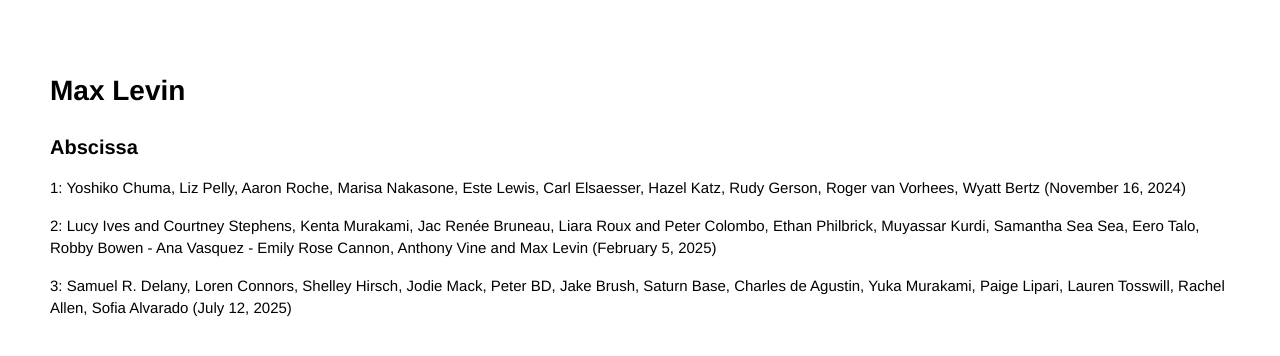
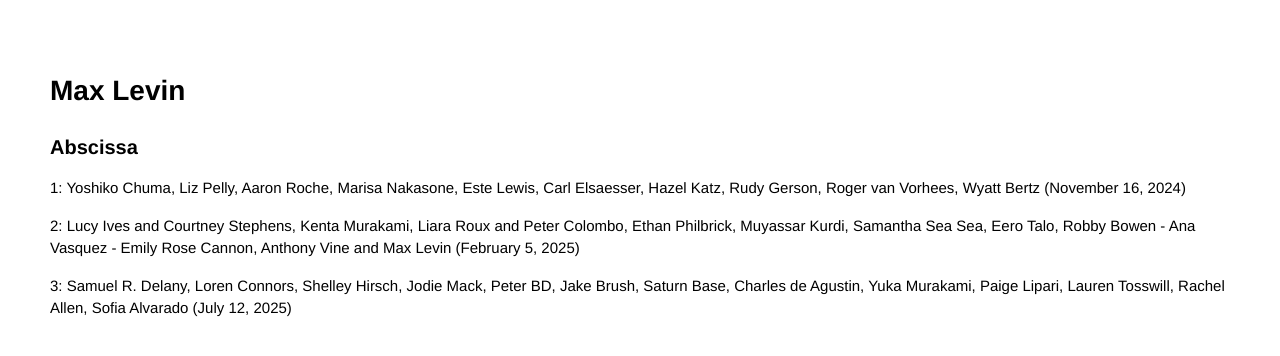
Before and after one commit to minicreative/maxlevin.me, a Jekyll site: the page built from _subpages/abscissa.markdown, in a window 1280 px wide. Shown: the top 356 px of the page. Built offline with Jekyll 4.4.1, drawn with Linux system fonts in a browser that asks for light colours.

Commit message:
Updated Abscissa

```diff
--- a/_subpages/abscissa.markdown
+++ b/_subpages/abscissa.markdown
@@ -5,6 +5,6 @@ date: 2025-11-23 14:41:00 -05:00
 
 1: Yoshiko Chuma, Liz Pelly, Aaron Roche, Marisa Nakasone, Este Lewis, Carl Elsaesser, Hazel Katz, Rudy Gerson, Roger van Vorhees, Wyatt Bertz (November 16, 2024)
 
-2: Lucy Ives and Courtney Stephens, Kenta Murakami, Jac Renée Bruneau, Liara Roux and Peter Colombo, Ethan Philbrick, Muyassar Kurdi, Samantha Sea Sea, Eero Talo, Robby Bowen - Ana Vasquez - Emily Rose Cannon, Anthony Vine and Max Levin (February 5, 2025)
+2: Lucy Ives and Courtney Stephens, Kenta Murakami, Liara Roux and Peter Colombo, Ethan Philbrick, Muyassar Kurdi, Samantha Sea Sea, Eero Talo, Robby Bowen - Ana Vasquez - Emily Rose Cannon, Anthony Vine and Max Levin (February 5, 2025)
 
 3: Samuel R. Delany, Loren Connors, Shelley Hirsch, Jodie Mack, Peter BD, Jake Brush, Saturn Base, Charles de Agustin, Yuka Murakami, Paige Lipari, Lauren Tosswill, Rachel Allen, Sofia Alvarado (July 12, 2025)
```
